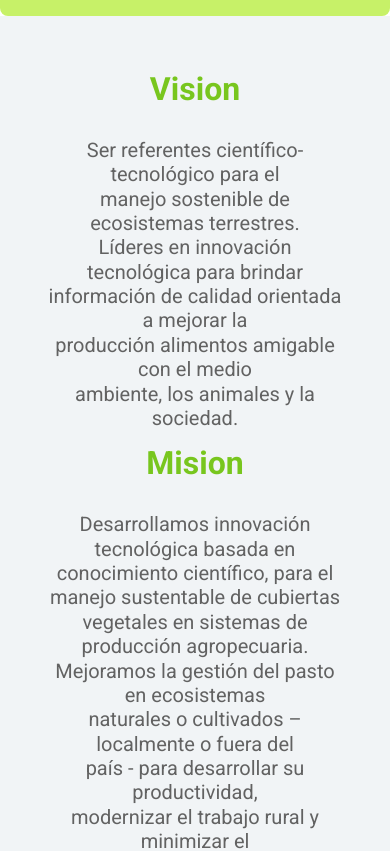
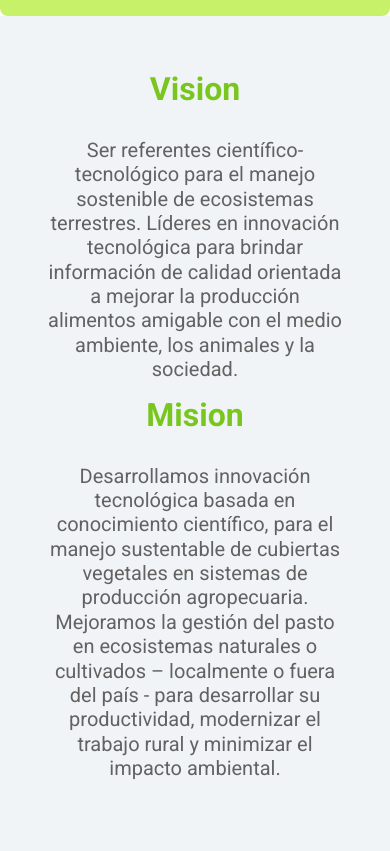
Before and after one commit to TomasMatarazzo/pastech-web, a React (Vite) app: page /empresa in a window 390 px wide. Shown: the part 980-1831 px from the top of the page. Built offline with nearby package versions, Linux system fonts and the light colour scheme; a web font is replaced by a local one.

Commit message:
Update MisionVision.jsx

```diff
--- a/src/pages/Empresa/MisionVision.jsx
+++ b/src/pages/Empresa/MisionVision.jsx
@@ -29,11 +29,11 @@ const MisionVision = ({tituloMision,tituloVision,descripcionMision,descripcionVi
             <div className = {`flex font-extralight h-full w-full   max-md:flex-col-reverse max-md:items-center max-md:align-middle flex flex-row py-12 max-md:py-10 rounded-lg justify-evenly align-baseline`}>
                 <div className='w-[30%]  flex flex-col justify-start items-center text-center max-md:text-center max-md:w-[300px] align-baseline '>
                     <h2 className={`${text1[bg]} py-2  text-[55px] leading-[50px] max-md:text-[32px] font-bold text-first-green font-[Roboto] `}>{tituloMision}</h2>
-                    <p className = {` ${text2[bg]} pt-4 font-semibold text-xl font-[Roboto] whitespace-pre-line max-md:font-normal max-md:text-[20px]`}>{descripcionMision}</p>
+                    <p className = {` ${text2[bg]} pt-4 font-semibold text-xl font-[Roboto] md:whitespace-pre-line max-md:font-normal max-md:text-[20px]`}>{descripcionMision}</p>
                 </div>
-                <div className='w-1/3  flex flex-col justify-start items-center text-center max-md:text-center max-md:w-[300px] justify-start'>
+                <div className='w-1/3  flex flex-col justify-start items-center text-center max-md:text-center max-md:w-[300px]'>
                 <h2 className={`${text1[bg]} py-2  text-[55px] leading-[50px] max-md:text-[32px] font-bold text-first-green font-[Roboto] `}>{tituloVision}</h2>
-                    <p className = {` ${text2[bg]} pt-4 font-semibold text-xl font-[Roboto] max-md:text-[20px] max-md:font-normal whitespace-pre-line max-md:font-normal max-md:text-[20px]`}>{descripcionVision}</p>
+                    <p className = {` ${text2[bg]} pt-4 font-semibold text-xl font-[Roboto] max-md:text-[20px] max-md:font-normal md:whitespace-pre-line `}>{descripcionVision}</p>
                 </div>
             </div>
         </section>
```
